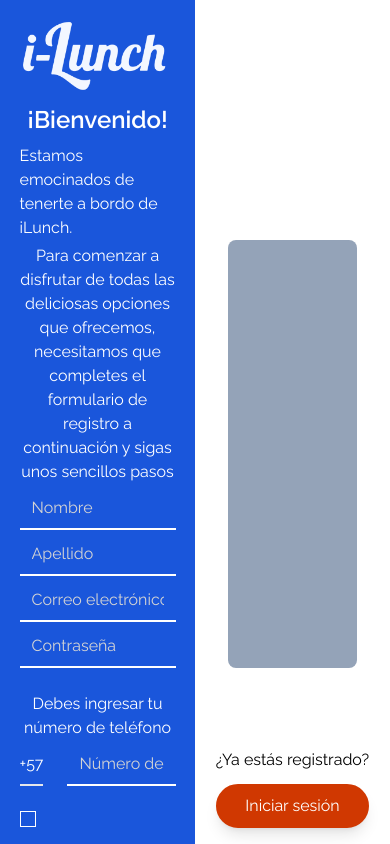
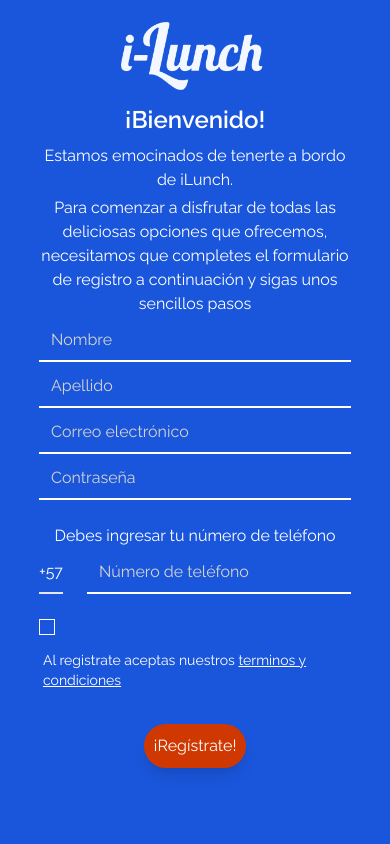
Before and after one commit to iLunch-delivery/iLunch-frontend, a Next.js app: page /register/user in a window 390 px wide. Shown: the top 844 px of the page. Built offline with nearby package versions, Linux system fonts and the light colour scheme.

Commit message:
Fix login responsive

```diff
--- a/app/login/page.tsx
+++ b/app/login/page.tsx
@@ -100,7 +100,7 @@ export default function Login() {
         <div className=' text-white flex flex-col items-center'>
           <p className='flex text-center'>¿Aún no estás registrado?</p>
           <Link
-            className=' mt-3 p-2 text-white rounded-full border-2 self-center bg-orange-600 border-orange-600 sm:w-full lg:w-1/2 shadow-lg '
+            className=' mt-3 p-2 text-white text-center rounded-full border-2 self-center bg-orange-600 border-orange-600 sm:w-full lg:w-fit shadow-lg '
             href='/register/user'
           >
             ¡Regístrate!
--- a/app/register/user/page.tsx
+++ b/app/register/user/page.tsx
@@ -13,13 +13,13 @@ export default function RegisterUser() {
 
   return (
     <main className='flex h-auto w-full p-0'>
-      <section className='form-section bg-blue-700 w-1/2 flex flex-col items-center justify-around  py-2'>
+      <section className='form-section bg-blue-700 w-1/2 flex flex-col flex-1 items-center justify-around  py-2'>
         <Image src={logo} alt='iLunch Logo' className='h-24 w-auto' />
         <div className='flex flex-col text-white items-center whitespace-pre-wrap w-4/5'>
           <span className=' self-center text-2xl font-semibold'>
             ¡Bienvenido!
           </span>
-          <span className='mt-2'>
+          <span className='mt-2 text-center'>
             Estamos emocinados de tenerte a bordo de iLunch.
           </span>
           <span className='mt-1 text-center'>
@@ -90,14 +90,14 @@ export default function RegisterUser() {
             </label>
           </div>
           <button
-            className=' mt-8 p-2 text-white rounded-full border-2 self-center bg-orange-600 border-orange-600 w-2/6 shadow-lg '
+            className=' mt-8 p-2 text-white rounded-full border-2 self-center bg-orange-600 border-orange-600 w-fit shadow-lg '
             type='submit'
           >
             ¡Regístrate!
           </button>
         </form>
       </section>
-      <section className='banner-section w-1/2 flex flex-col items-center justify-center'>
+      <section className='banner-section w-1/2 flex-col items-center justify-center flex-1 hidden lg:flex'>
         <div className=' bg-slate-400 w-2/3 h-2/5 rounded-lg '></div>
         <div className=' flex items-center flex-col mt-20'>
           <span>¿Ya estás registrado?</span>
```
